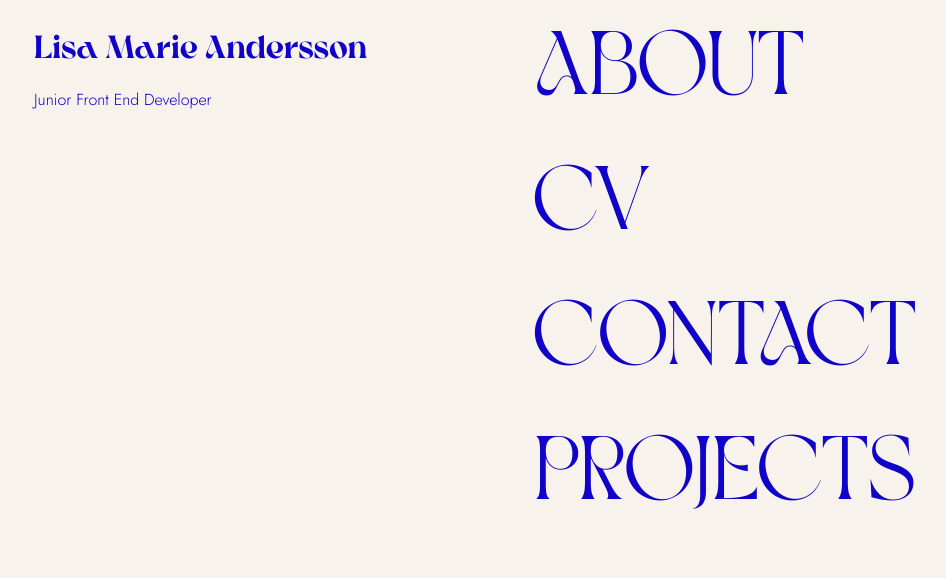
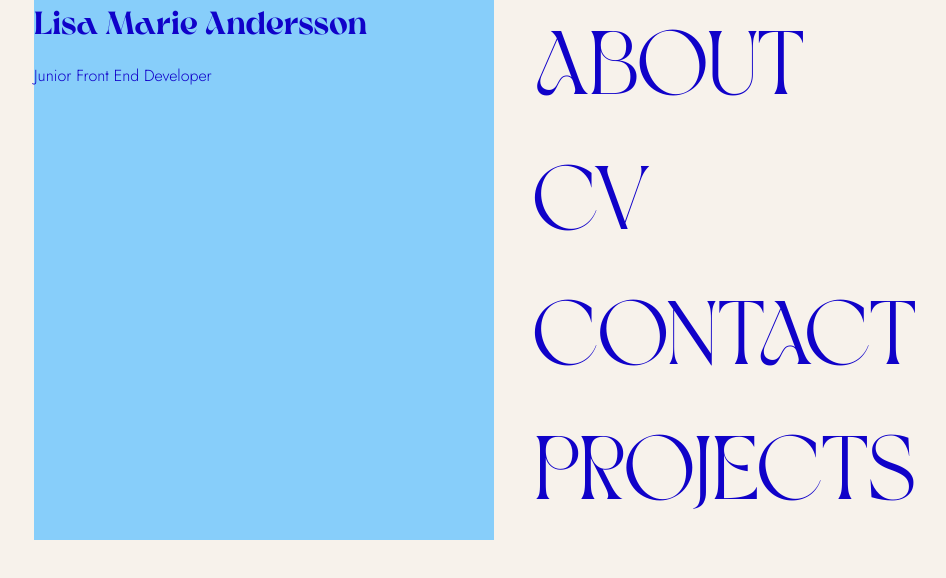
Before and after one commit to lisamarieandersson/showcase-pro, a React (Vite) app: page / in a window 1280 px wide. Shown: the top 578 px of the page, without its empty margins (26-972 px from the left). Built offline with nearby package versions, Linux system fonts and the light colour scheme.

Commit message:
edit css

```diff
--- a/src/components/intro/Intro.scss
+++ b/src/components/intro/Intro.scss
@@ -4,7 +4,7 @@
 
 .intro {
   @include grid-child(1, 5);
-  margin-block-start: $spacing-xs;
+  background-color: lightskyblue;
 
   &__name {
     font-family: 'Crake Bold', serif;
```
